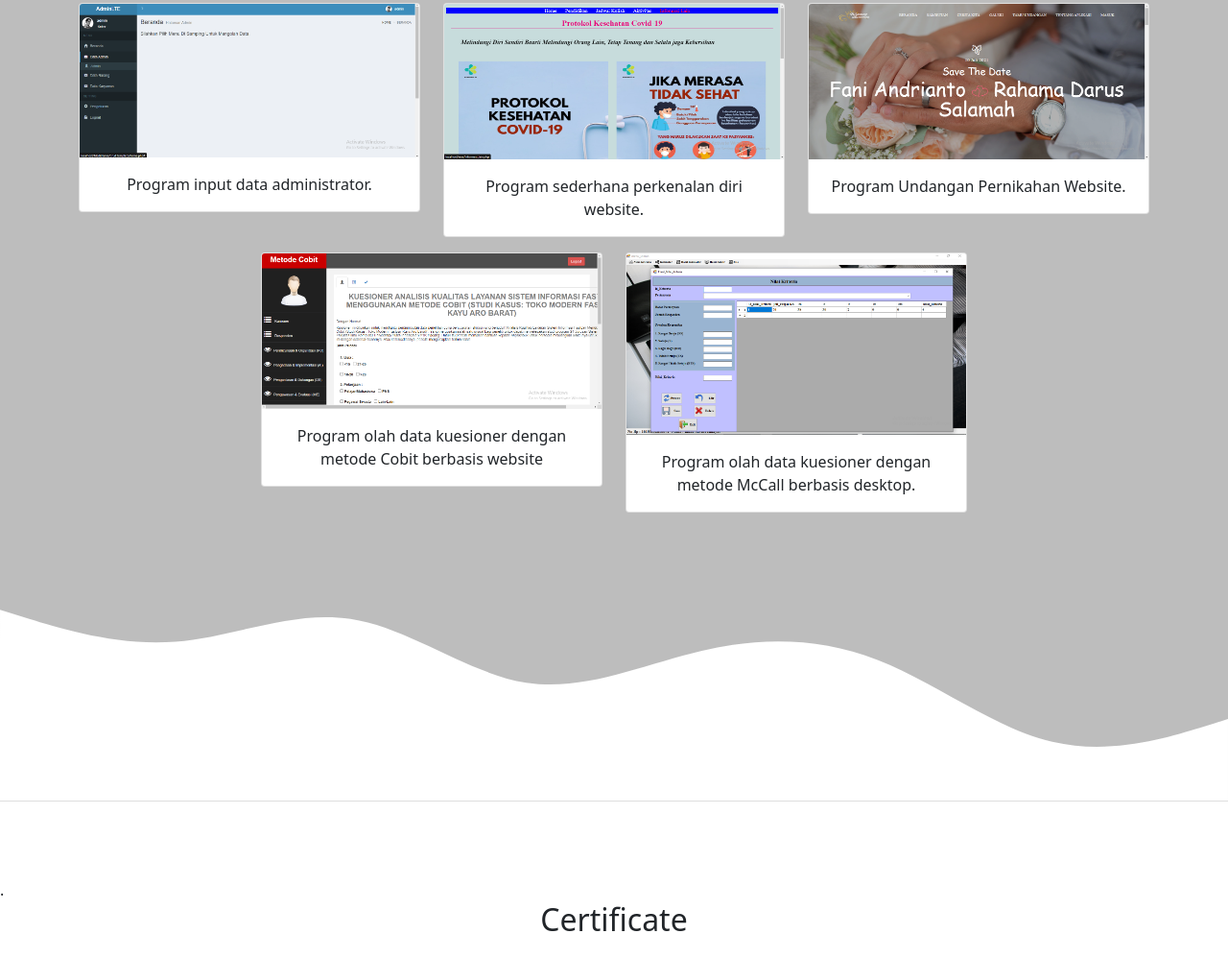
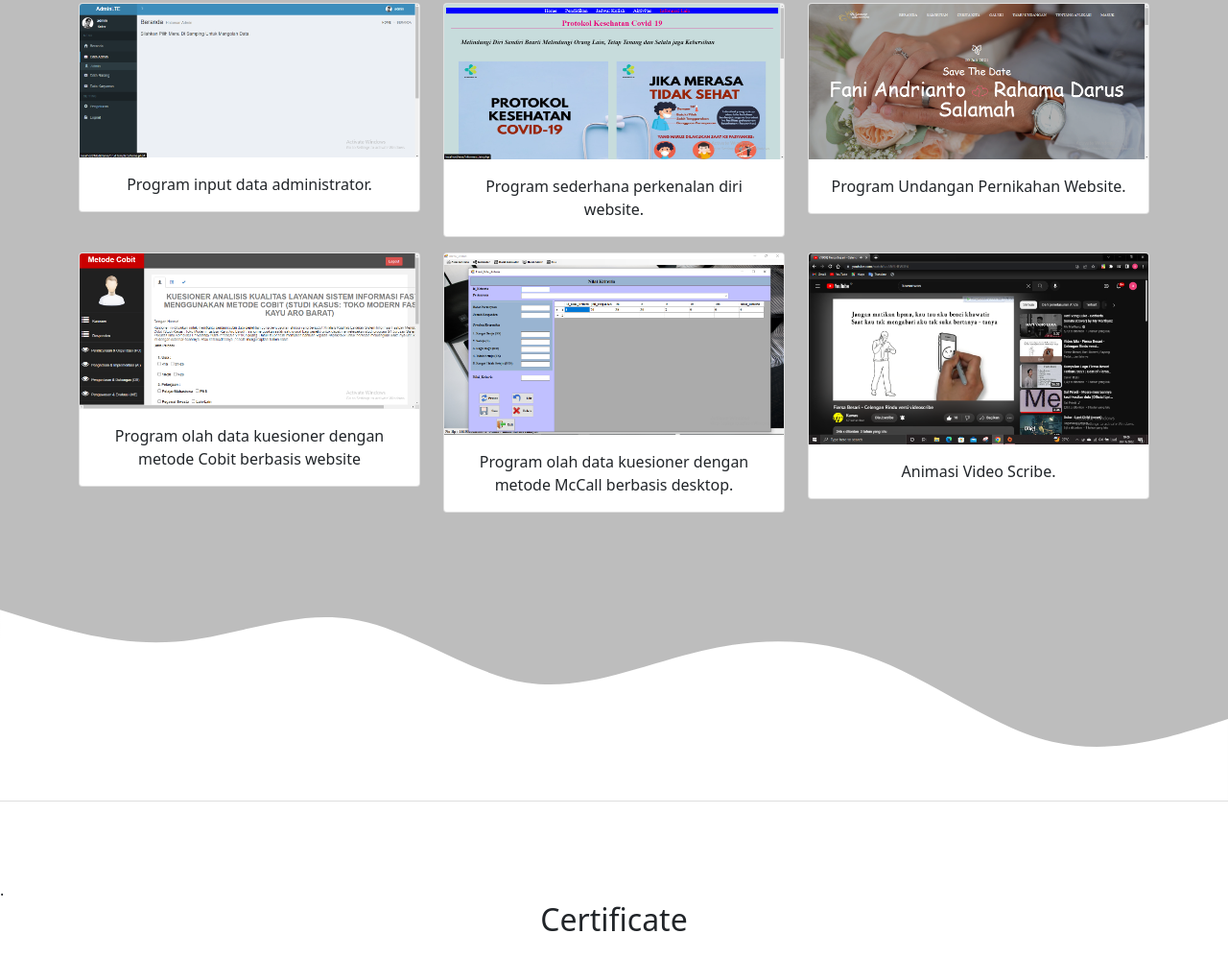
Before and after one commit to FaniAndrianto/faniandrianto.github.io, a plain HTML site: page index.html in a window 1280 px wide. Shown: the part 1788-2786 px from the top of the page at 96% size. Drawn offline with nearby package versions, Linux system fonts and the light colour scheme.

Commit message:
tambah project

```diff
--- a/index.html
+++ b/index.html
@@ -138,6 +138,14 @@
               <img src="img/Projects/5.png" class="card-img-top" alt="Project 5" />
               <div class="card-body">
                 <p class="card-text text-center">Program olah data kuesioner dengan metode McCall berbasis desktop.</p>
+              </div>
+            </div>
+          </div>
+          <div class="col-md-4 mb-3">
+            <div class="card" data-aos="flip-left" data-aos-duration="500" data-aos-delay="400">
+              <img src="img/Projects/6.png" class="card-img-top" alt="Project 6" />
+              <div class="card-body">
+                <p class="card-text text-center">Animasi Video Scribe.</p>
               </div>
             </div>
           </div>
```
Also changed, not shown: img/Projects/6.png (added).
